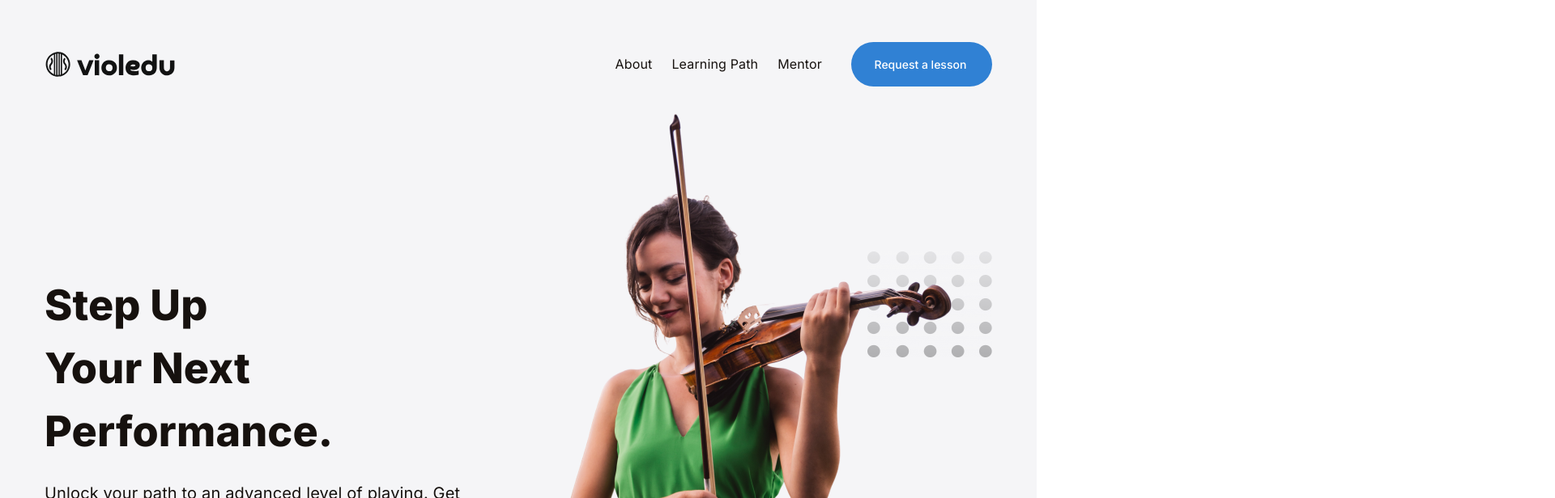
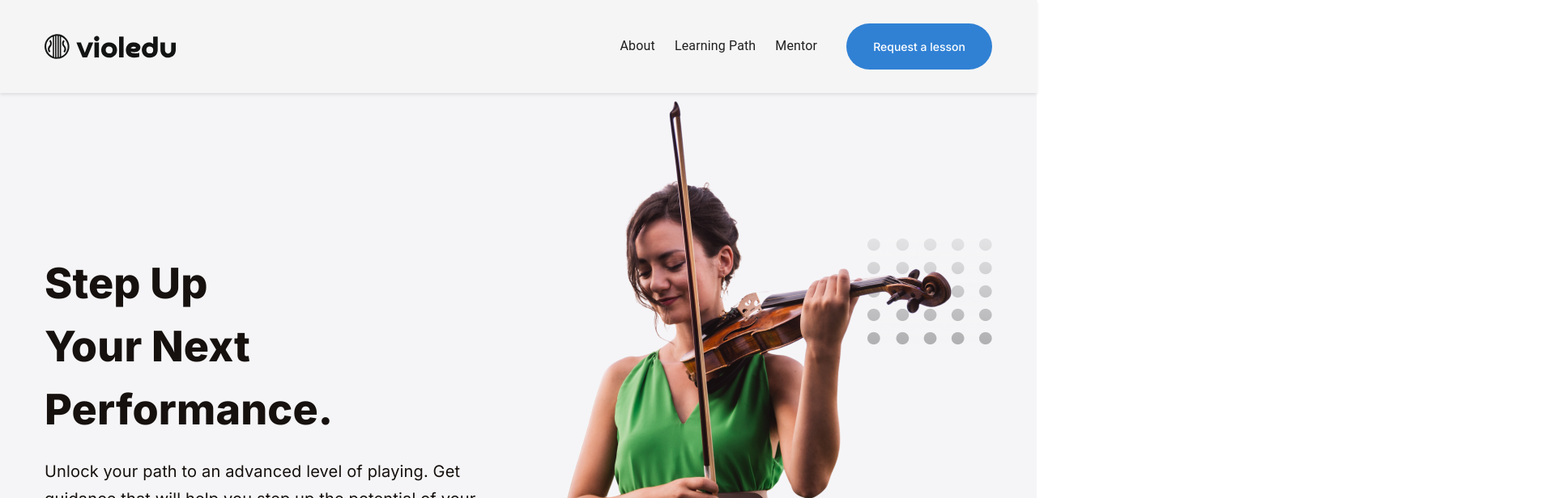
Before and after one commit to Violedu/violedu, a Next.js app: page / in a window 1280 px wide. Shown: the top 616 px of the page at 81% size, 1920 px wide, since content can reach past the window. Built offline with nearby package versions, Linux system fonts and the light colour scheme.

Commit message:
made sticky navbar and changed drawer to slide down

```diff
--- a/components/Drawer.module.css
+++ b/components/Drawer.module.css
@@ -1,64 +1,57 @@
-@keyframes slide-in-right {
+@keyframes slide-in-down {
   0% {
-    transform: translateX(200px);
+    transform: translateY(-100%);
     opacity: 0;
   }
   to {
-    transform: translateX(0);
+    transform: translateY(0);
     opacity: 1;
   }
 }
-.about {
+
+.menu {
+  display: flex;
+  flex-direction: column;
+  align-items: stretch;
+  justify-content: center; /* Ensure items are centered */
+  width: 100%; /* Ensure it takes the full width */
+}
+
+.menuItem {
   text-decoration: none;
   position: relative;
   color: inherit;
   cursor: pointer;
+  padding: 16px 0; /* Adjust padding as needed */
+  box-sizing: border-box;
+  border-bottom: 1px solid var(--color-gainsboro-200); /* Line between menu items */
+  width: 100%; /* Ensure it takes the full width */
 }
-.about:hover,
-.learningPath:hover {
+
+.menuItem:hover {
   color: var(--color-dimgray);
-  cursor: pointer;
 }
-.menuChild {
-  position: relative;
-  background-color: var(--color-gainsboro-300);
-  border-top: 1.5px solid var(--color-gainsboro-200);
-  box-sizing: border-box;
-  width: 225px;
-  height: 1px;
-}
-.learningPath {
-  text-decoration: none;
-  position: relative;
-  line-height: 140%;
-  color: inherit;
-  cursor: pointer;
-}
-.menu {
-  display: flex;
-  flex-direction: column;
-  align-items: flex-start;
-  justify-content: flex-start;
-  gap: var(--gap-3xs);
-}
+
 .text {
   position: relative;
   font-size: var(--font-size-sm);
   font-weight: 500;
   font-family: var(--font-inter);
   color: var(--color-white);
-  text-align: left;
+  text-align: center; /* Center align text */
   display: inline-block;
   width: 117px;
   height: 17px;
   flex-shrink: 0;
 }
+
 .button,
 .navBar,
 .navBar1 {
   display: flex;
   align-items: center;
 }
+
 .button {
   cursor: pointer;
   border: 0;
@@ -71,39 +64,50 @@
   justify-content: center;
   box-sizing: border-box;
 }
+
 .button:hover {
   background-color: var(--color-steelblue);
 }
+
 .navBar,
 .navBar1 {
   flex-direction: column;
 }
+
 .navBar1 {
   justify-content: center;
   gap: var(--gap-13xl);
+  width: 100%; /* Ensure it takes the full width */
 }
+
 .navBar {
   flex: 1;
   justify-content: flex-start;
+  width: 100%; /* Ensure it takes the full width */
 }
+
 .drawer {
-  background-color: var(--color-whitesmoke);
-  width: 273px;
+  background-color: rgba(245, 245, 245, 0.80);
+  padding-top: var(--navBarHeight, 0px);
+  width: 100%;
+  height: auto; /* Set height to auto */
   display: flex;
-  flex-direction: row;
-  align-items: flex-start;
+  flex-direction: column;
+  align-items: center;
   justify-content: center;
-  padding: var(--padding-53xl) var(--padding-5xl) var(--padding-5xl);
+  padding: var(--padding-101xl) var(--padding-5xl) var(--gap-13xl); /* Adjust padding as needed */
   box-sizing: border-box;
   opacity: 0;
-  height: 100%;
-  max-width: 90%;
-  overflow: auto;
-  text-align: left;
+  max-width: 100%;
+  text-align: center; /* Center align text */
   font-size: var(--font-size-base);
   color: var(--color-gray-300);
   font-family: var(--font-inter);
+  box-shadow: 0 2px 4px rgba(0, 0, 0, 0.1); /* Optional for visibility */
+  backdrop-filter: blur(5px); /* Apply blur effect */
+  -webkit-backdrop-filter: blur(5px); /* For Safari */
 }
+
 .drawer.animate {
-  animation: 0.25s ease 0s 1 normal forwards slide-in-right;
+  animation: 0.25s ease 0s 1 normal forwards slide-in-down;
 }
--- a/components/Drawer.tsx
+++ b/components/Drawer.tsx
@@ -37,58 +37,52 @@ const Drawer: NextPage<DrawerType> = ({ onClose }) => {
     };
   }, []);
 
-  const onAboutClick = useCallback(() => {
-    const anchor = document.querySelector(
-      "[data-scroll-to='introAboutContainer']"
-    );
+  const scrollToSection = useCallback((selector: string) => {
+    const anchor = document.querySelector(selector);
+    const navBarHeight = document.querySelector("[data-scroll-to='navBar']")?.clientHeight || 0;
+
     if (anchor) {
-      anchor.scrollIntoView({ block: "start", behavior: "smooth" });
+      const offsetPosition = anchor.getBoundingClientRect().top + window.scrollY - navBarHeight;
+
+      window.scrollTo({
+        top: offsetPosition,
+        behavior: "smooth"
+      });
     }
-    onClose && onClose();
   }, []);
 
+  const onAboutClick = useCallback(() => {
+    scrollToSection("[data-scroll-to='introAboutContainer']");
+    if (onClose) onClose();
+  }, [scrollToSection, onClose]);
+
   const onLearningPathClick = useCallback(() => {
-    const anchor = document.querySelector(
-      "[data-scroll-to='introLearningPath']"
-    );
-    if (anchor) {
-      anchor.scrollIntoView({ block: "start", behavior: "smooth" });
-    }
-    onClose && onClose();
-  }, []);
+    scrollToSection("[data-scroll-to='introLearningPath']");
+    if (onClose) onClose();
+  }, [scrollToSection, onClose]);
 
   const onMentorClick = useCallback(() => {
-    const anchor = document.querySelector(
-      "[data-scroll-to='introMentorContainer']"
-    );
-    if (anchor) {
-      anchor.scrollIntoView({ block: "start", behavior: "smooth" });
-    }
-    onClose && onClose();
-  }, []);
+    scrollToSection("[data-scroll-to='introMentorContainer']");
+    if (onClose) onClose();
+  }, [scrollToSection, onClose]);
 
   const onButtonClick = useCallback(() => {
-    const anchor = document.querySelector("[data-scroll-to='offersContainer']");
-    if (anchor) {
-      anchor.scrollIntoView({ block: "start", behavior: "smooth" });
-    }
-    onClose && onClose();
-  }, []);
+    scrollToSection("[data-scroll-to='offersContainer']");
+    if (onClose) onClose();
+  }, [scrollToSection, onClose]);
 
   return (
     <div className={styles.drawer} data-animate-on-scroll>
       <div className={styles.navBar}>
         <div className={styles.navBar1}>
           <div className={styles.menu}>
-            <a className={styles.about} onClick={onAboutClick}>
+            <a className={styles.menuItem} onClick={onAboutClick}>
               About
             </a>
-            <div className={styles.menuChild} />
-            <a className={styles.learningPath} onClick={onLearningPathClick}>
+            <a className={styles.menuItem} onClick={onLearningPathClick}>
               Learning Path
             </a>
-            <div className={styles.menuChild} />
-            <a className={styles.about} onClick={onMentorClick}>
+            <a className={styles.menuItem} onClick={onMentorClick}>
               Mentor
             </a>
           </div>
--- a/components/HeroSection.tsx
+++ b/components/HeroSection.tsx
@@ -13,15 +13,10 @@ const HeroSection: NextPage = () => {
   }, []);
 
   const actionCallRef = useRef<HTMLDivElement>(null);
-  const imgRef = useRef<HTMLDivElement>(null);
 
   useEffect(() => {
     if (actionCallRef.current) {
       animate(actionCallRef.current, { opacity: [0, 1], y: [24, 0] }, { duration: 0.8 });
-    }
-
-    if (imgRef.current) {
-      animate(imgRef.current, { opacity: [0, 1], y: [10, 0] }, { duration: 1 });
     }
   }, []);
 
@@ -46,10 +41,8 @@ const HeroSection: NextPage = () => {
             <div className={styles.requestALesson}>Request a Lesson</div>
           </button>
         </div>
-        <div ref={imgRef}>
-          <img className={styles.imageIcon} alt="" src="/image-1@2x.png" />
-          <img className={styles.imageIcon1} alt="" src="/image-11@2x.png" />
-        </div>
+        <img className={styles.imageIcon} alt="" src="/image-1@2x.png" />
+        <img className={styles.imageIcon1} alt="" src="/image-11@2x.png" />
       </div>
     </div>
   );
--- a/components/NavBar.module.css
+++ b/components/NavBar.module.css
@@ -1,61 +1,90 @@
+.navBar {
+  position: sticky;
+  top: 0;
+  width: 100%;
+  background-color: rgba(245, 245, 245, 0.95);
+  display: flex;
+  justify-content: center;
+  align-items: center;
+  padding: var(--padding-33xl) var(--padding-5xl) var(--padding-5xl);
+  padding-top: 1.8rem; /* Additional top padding */
+  padding-bottom: 1.8rem; /* Additional bottom padding */
+  z-index: 1000; /* High enough to stay on top */
+  box-shadow: 0 2px 4px rgba(0, 0, 0, 0.1); /* Optional for visibility */
+  backdrop-filter: blur(5px); /* Apply blur effect */
+  -webkit-backdrop-filter: blur(5px); /* For Safari */
+}
+
+.navBar1 {
+  width: 1170px;
+  display: flex;
+  justify-content: space-between;
+  align-items: center;
+}
+
+.navBar2 {
+  display: flex;
+  align-items: center;
+  gap: var(--gap-17xl);
+}
+
 .logoIcon {
-  position: relative;
   width: 162px;
-  height: 30.4px;
+  height: auto;
+  cursor: pointer;
 }
+
 .about,
 .about:hover,
 .logoIcon,
 .logoIcon:hover {
   cursor: pointer;
 }
+
 .about {
   text-decoration: none;
-  position: relative;
   color: inherit;
 }
+
 .about:hover {
   color: var(--color-dimgray);
 }
+
 .menu {
   display: flex;
-  flex-direction: row;
-  align-items: flex-start;
-  justify-content: flex-start;
+  align-items: center;
   gap: var(--gap-5xl);
 }
+
 .text {
-  position: relative;
   font-size: var(--font-size-sm);
   font-weight: 500;
   font-family: var(--font-inter);
   color: var(--color-white);
   text-align: left;
   display: inline-block;
-  width: 117px;
-  height: 17px;
-  flex-shrink: 0;
 }
+
 .button,
 .hamburgerMenuChild {
   background-color: var(--color-cornflowerblue);
 }
+
 .button {
   cursor: pointer;
   border: 0;
   padding: var(--padding-xl) var(--padding-14xl);
   border-radius: var(--br-11xl);
-  width: 174px;
-  height: 55px;
   display: flex;
-  flex-direction: row;
   align-items: center;
   justify-content: center;
   box-sizing: border-box;
 }
+
 .button:hover {
   background-color: var(--color-steelblue);
 }
+
 .hamburgerMenuChild {
   position: absolute;
   top: 0;
@@ -64,6 +93,7 @@
   width: 45px;
   height: 45px;
 }
+
 .hamburgerMenu,
 .hamburgerMenuItem {
   position: absolute;
@@ -72,6 +102,7 @@
   width: 27.2px;
   height: 14.4px;
 }
+
 .hamburgerMenu {
   cursor: pointer;
   border: 0;
@@ -84,53 +115,27 @@
   overflow: hidden;
   display: none;
 }
+
 .hamburgerMenuWrapper {
   position: relative;
   width: 45px;
   height: 45px;
   display: none;
 }
+
 .buttons {
-  height: 55px;
+  display: flex;
   align-items: center;
   justify-content: center;
   gap: var(--gap-xs);
 }
-.buttons,
-.navBar,
-.navBar1,
-.navBar2 {
-  display: flex;
-  flex-direction: row;
-}
-.navBar2 {
-  align-items: baseline;
-  justify-content: center;
-  gap: var(--gap-17xl);
-}
-.navBar,
-.navBar1 {
-  align-items: center;
-}
-.navBar1 {
-  width: 1170px;
-  justify-content: space-between;
-}
-.navBar {
-  align-self: stretch;
-  background-color: var(--color-whitesmoke);
-  justify-content: center;
-  padding: var(--padding-33xl) var(--padding-5xl) var(--padding-5xl);
-  text-align: left;
-  font-size: var(--font-size-base);
-  color: var(--color-gray-300);
-  font-family: var(--font-inter);
-}
+
 @media screen and (max-width: 744px) {
   .button {
     display: none;
   }
 }
+
 @media screen and (max-width: 1024px) {
   .button,
   .menu {
--- a/pages/index.module.css
+++ b/pages/index.module.css
@@ -1,10 +1,5 @@
 .main {
-  position: relative;
-  background-color: var(--color-white);
-  width: 100%;
-  overflow: hidden;
   display: flex;
   flex-direction: column;
   align-items: center;
-  justify-content: flex-start;
 }
```
Also changed, not shown: components/NavBar.tsx (+34 -33 lines).
